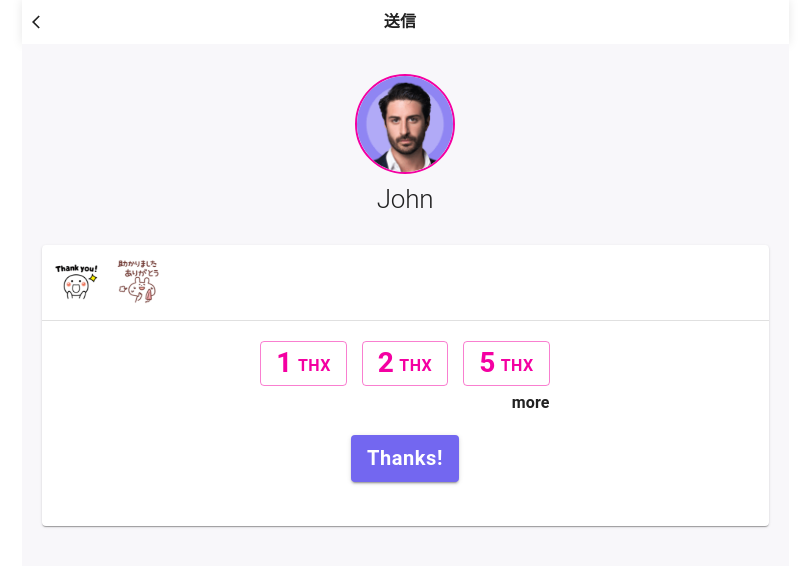
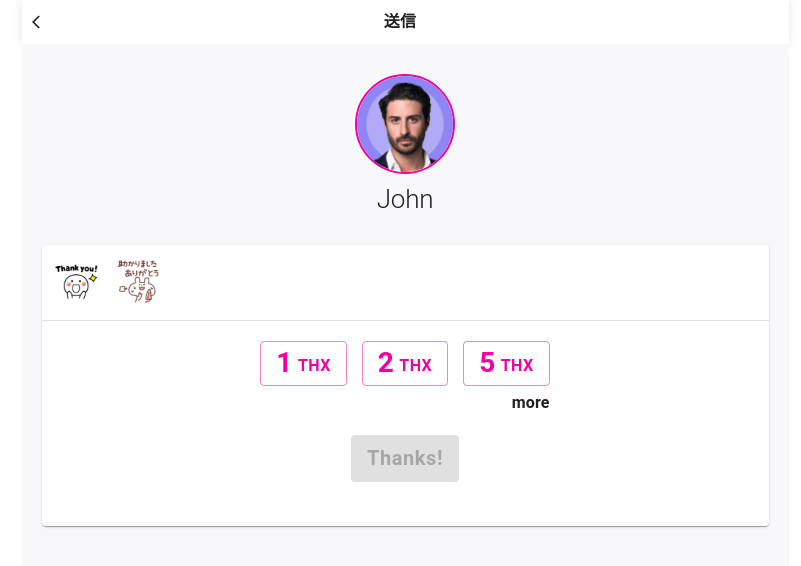
Before and after one commit to thanklet/mock-dapp-prototype, a React (Vite) app: page /app/1/thanks/send/1 in a window 1280 px wide. Shown: the top 566 px of the page, without its empty margins (235-1036 px from the left). Built offline with nearby package versions, Linux system fonts and the light colour scheme.

Commit message:
feat: #8 ボタンのdisabled設定

```diff
--- a/src/features/app/thanks/send/components/send.tsx
+++ b/src/features/app/thanks/send/components/send.tsx
@@ -247,6 +247,11 @@ export const Send = () => {
                   <Button
                     variant="contained"
                     onClick={handleSendThanks}
+                    disabled={
+                      !selectedEmoji ||
+                      (!thanksButtons.some((button) => button.isSelected) &&
+                        sliderValue === 0)
+                    }
                     sx={{
                       fontSize: "20px",
                       fontWeight: "bold",
```
